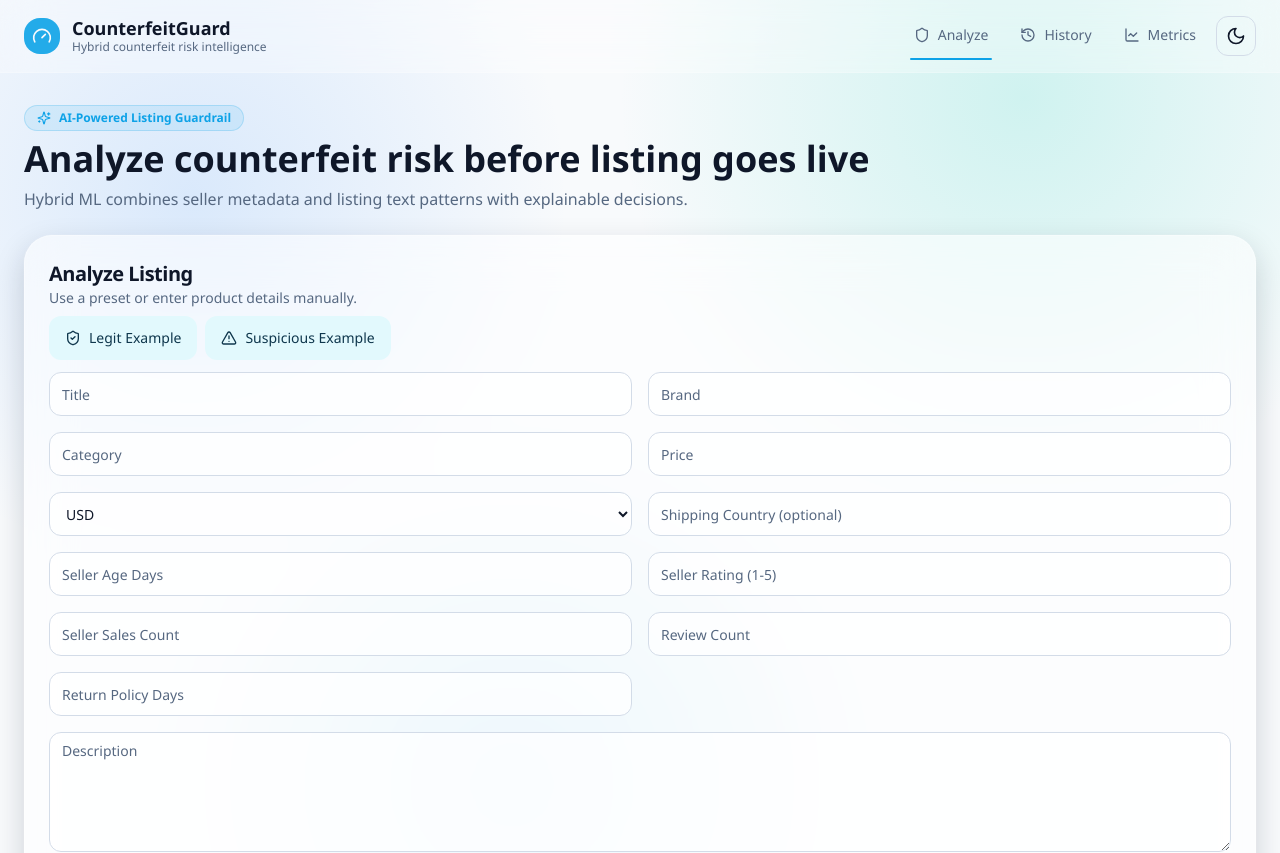
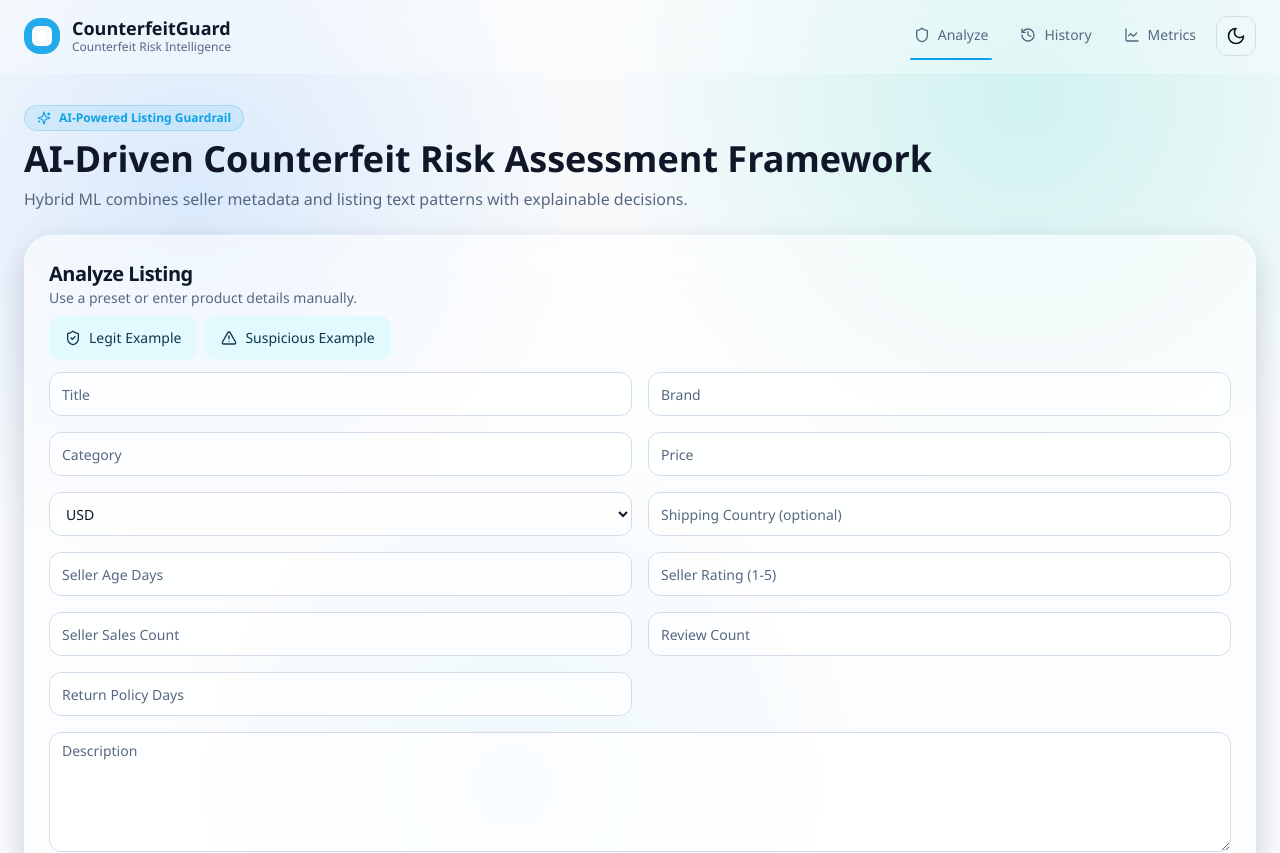
Before and after one commit to ahmedazhar2299/counterfeit-detection-ai, a React (Vite) app: page / in a window 1280 px wide. Shown: the top 853 px of the page. Built offline with nearby package versions, Linux system fonts and the light colour scheme.

Commit message:
update: logo changed

```diff
--- a/index.html
+++ b/index.html
@@ -3,6 +3,7 @@
   <head>
     <meta charset="UTF-8" />
     <meta name="viewport" content="width=device-width, initial-scale=1.0" />
+    <link rel="icon" type="image/svg+xml" href="/favicon.svg" />
     <title>CounterfeitGuard</title>
   </head>
   <body>
--- /dev/null
+++ b/src/components/layout/brand-mark.tsx
@@ -0,0 +1,9 @@
+export function BrandMark({ className = 'h-5 w-5' }: { className?: string }) {
+  return (
+    <svg viewBox="0 0 64 64" fill="none" className={className} aria-hidden="true">
+      <rect width="64" height="64" rx="18" fill="currentColor" />
+      <path d="M32 14L46 20V31C46 40.5 39.8 49.1 32 51C24.2 49.1 18 40.5 18 31V20L32 14Z" fill="white" fillOpacity="0.96" />
+      <path d="M25 32.5L29.5 37L39.5 27" stroke="currentColor" strokeWidth="4" strokeLinecap="round" strokeLinejoin="round" />
+    </svg>
+  )
+}
--- a/src/components/layout/top-nav.tsx
+++ b/src/components/layout/top-nav.tsx
@@ -1,7 +1,8 @@
 import { motion } from 'framer-motion'
-import { Gauge, History, LineChart, Shield } from 'lucide-react'
+import { History, LineChart, Shield } from 'lucide-react'
 import { NavLink } from 'react-router-dom'
 
+import { BrandMark } from './brand-mark'
 import { ThemeToggle } from './theme-toggle'
 
 const links = [
@@ -16,11 +17,11 @@ export function TopNav() {
       <div className="mx-auto flex max-w-7xl items-center justify-between px-4 py-4 md:px-6">
         <div className="flex items-center gap-3">
           <div className="rounded-2xl bg-primary/90 p-2 text-primary-foreground">
-            <Gauge className="h-5 w-5" />
+            <BrandMark className="h-5 w-5" />
           </div>
           <div>
             <p className="text-lg font-semibold leading-tight">CounterfeitGuard</p>
-            <p className="text-xs text-muted-foreground">Hybrid counterfeit risk intelligence</p>
+            <p className="text-xs text-muted-foreground">Counterfeit Risk Intelligence</p>
           </div>
         </div>
 
--- a/src/components/pages/analyze-page.tsx
+++ b/src/components/pages/analyze-page.tsx
@@ -128,7 +128,7 @@ export function AnalyzePage() {
         <p className="inline-flex items-center rounded-full border border-primary/20 bg-primary/10 px-3 py-1 text-xs font-semibold text-primary">
           <Sparkles className="mr-2 h-3.5 w-3.5" /> AI-Powered Listing Guardrail
         </p>
-        <h1 className="text-3xl font-semibold md:text-4xl">Analyze counterfeit risk before listing goes live</h1>
+        <h1 className="text-3xl font-semibold md:text-4xl">AI-Driven Counterfeit Risk Assessment Framework</h1>
         <p className="max-w-2xl text-muted-foreground">Hybrid ML combines seller metadata and listing text patterns with explainable decisions.</p>
       </motion.section>
 
```
Also changed, not shown: public/favicon.svg (added).
